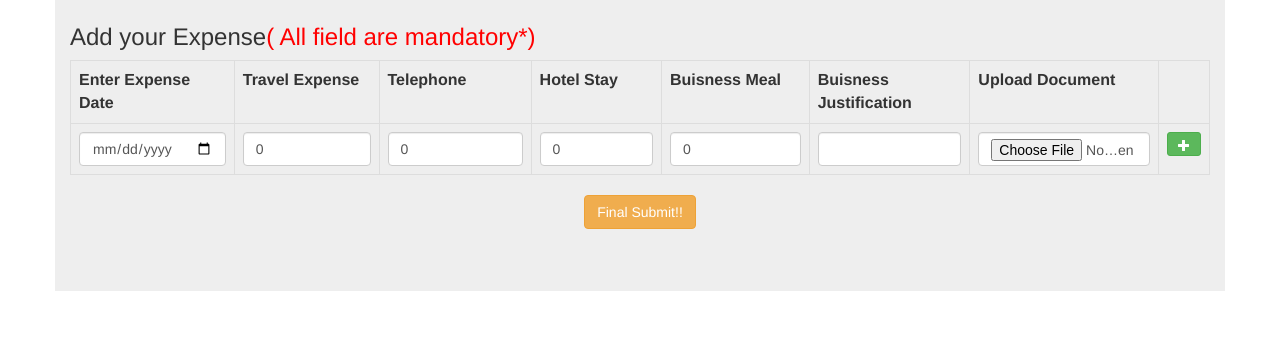
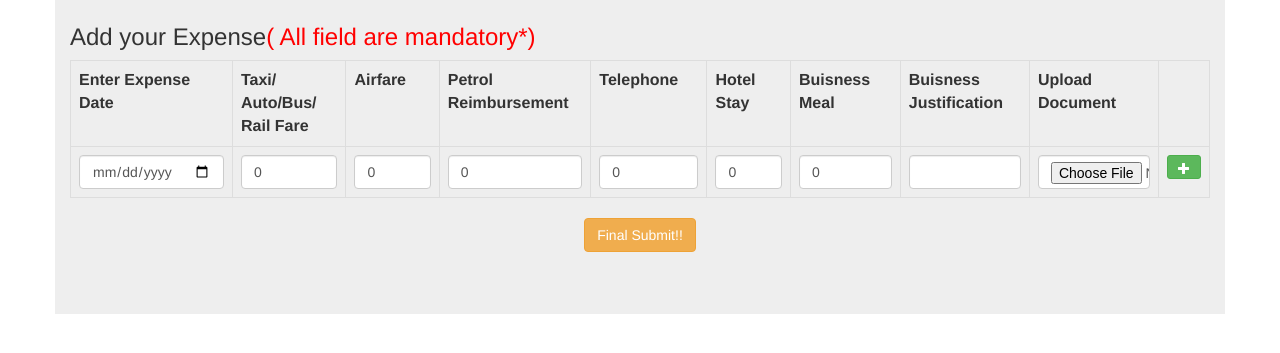
Before and after one commit to pandeyarun709/Quikr-Reimbursement-systems, a Symfony app: template quikr-reimbursementSys/templates/views/addNewExpense.html.twig in a window 1280 px wide. Shown: the part 357-710 px from the top of the page. Run offline with Twig, Linux system fonts and the light colour scheme; the template is opened without the code that fills it, so the values that code supplies are empty; some libraries are stand-ins or nearby versions.

Commit message:
(add Expense)add new types of expense in front end

```diff
--- a/quikr-reimbursementSys/public/js/addNewExp.js
+++ b/quikr-reimbursementSys/public/js/addNewExp.js
@@ -10,8 +10,7 @@ function dateDiffInDays(a, b) {
 
   return Math.floor((utc2 - utc1) / _MS_PER_DAY);
 }
-
-
+// Date validation
 $("table").on("change" ,".expense_date" ,(e)=>{
         let str_date = e.target.value;
         let dte = new Date(str_date);
--- a/quikr-reimbursementSys/templates/views/addNewExpense.html.twig
+++ b/quikr-reimbursementSys/templates/views/addNewExpense.html.twig
@@ -35,7 +35,9 @@
      <table class="table table-bordered" id="item_table">
       <tr>
         <th>Enter Expense Date</th>
-        <th>Travel Expense</th>
+        <th>Taxi/ Auto/Bus/ Rail Fare</th>
+        <th>Airfare</th>
+        <th>Petrol Reimbursement</th>
         <th>Telephone</th>
         <th>Hotel Stay</th>
         <th>Buisness Meal</th>
@@ -45,15 +47,15 @@
       </tr>
    <tr>
         <td><input type="date" name="date[]" class="form-control expense_date"  required/></td>
-        <td><input type="text" value="0" name="travel[]" class="form-control travel_exp" required/></td>
-        <td><input type="text" value="0" name="telephone[]" class="form-control telphone_exp" required/></td>
+        <td><input type="text" value="0" name="road[]" class="form-control via_road" required/></td>
+        <td><input type="text" value="0" name="air[]" class="form-control via_air" required/></td>
+        <td><input type="text" value="0" name="petrol[]" class="form-control petrol_exp" required/></td>
+        <td><input type="text" value="0" name="telephone[]" class="form-control petrol_exp" required/></td>
         <td><input type="text" value="0" name="hotel[]" class="form-control hotel_exp" required/></td>
         <td><input type="text" value="0" name="buisness[]" class="form-control meal_exp" required/></td>
         <td><input type="text" name="disc[]" class="form-control disc" required/></td>
         <td><input type="file" name="files[]" class="form-control files" accept=".png,.jpg"required/></td>
-
         <td><button type="button" name="add" class="btn btn-success btn-sm add"><span class="glyphicon glyphicon-plus"></span></button></td>
-
   </tr>
  </table>
 
@@ -77,7 +79,9 @@ $(document).ready(function(){
   var html = '';
   html += '<tr>';
   html += '<td><input type="date" name="date[]" class="form-control expense_date" required/></td>';
-  html += '<td><input type="text" value="0" name="travel[]" class="form-control travel_exp" required/></td>';
+  html += '<td><input type="text" value="0" name="road[]" class="form-control via_road" required/></td>';
+  html += '<td><input type="text" value="0" name="air[]" class="form-control via_air" required/></td>';
+  html += '<td><input type="text" value="0" name="petrol[]" class="form-control petrol_exp" required/></td>';
   html += '<td><input type="text" value="0" name="telephone[]" class="form-control telphone_exp" required/></td>';
   html += '<td><input type="text" value="0" name="hotel[]" class="form-control hotel_exp" required/></td>';
   html += '<td><input type="text" value="0" name="buisness[]" class="form-control meal_exp" required/></td>';
```
